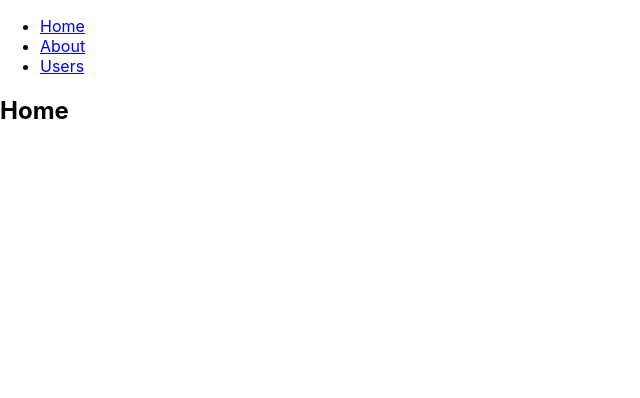
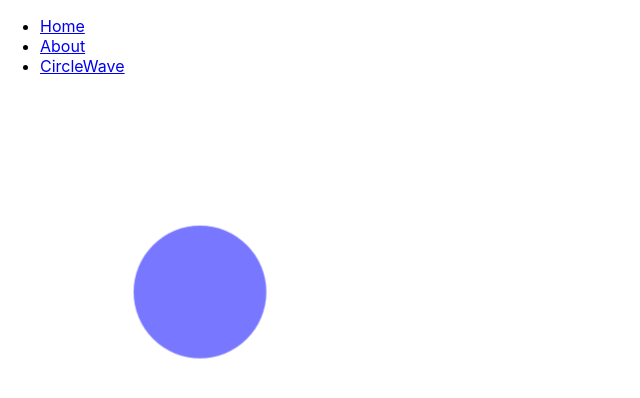
Before and after one commit to kazuyaseki/animation-lab, a React (Create React App) app: page /circleWave in a window 1280 px wide. Shown: the top 398 px of the page, without its empty margins (0-640 px from the left). Built offline with nearby package versions, Linux system fonts and the light colour scheme.

Commit message:
added CircleWave

```diff
--- a/src/App.tsx
+++ b/src/App.tsx
@@ -1,5 +1,6 @@
 import React from 'react'
 import { BrowserRouter as Router, Switch, Route, Link } from 'react-router-dom'
+import CircleWave from './pages/CircleWave'
 
 export default function App() {
   return (
@@ -14,7 +15,7 @@ export default function App() {
               <Link to="/about">About</Link>
             </li>
             <li>
-              <Link to="/users">Users</Link>
+              <Link to="/circleWave">CircleWave</Link>
             </li>
           </ul>
         </nav>
@@ -25,8 +26,8 @@ export default function App() {
           <Route path="/about">
             <About />
           </Route>
-          <Route path="/users">
-            <Users />
+          <Route path="/circleWave">
+            <CircleWave />
           </Route>
           <Route path="/">
             <Home />
@@ -44,7 +45,3 @@ function Home() {
 function About() {
   return <h2>About</h2>
 }
-
-function Users() {
-  return <h2>Users</h2>
-}
--- /dev/null
+++ b/src/pages/CircleWave.tsx
@@ -0,0 +1,26 @@
+import * as React from 'react'
+import styled, { keyframes } from 'styled-components'
+
+export default function CircleWave() {
+  return <Layout></Layout>
+}
+
+const animation = keyframes`
+  0% {
+    opacity: 0.8;
+    transform: scale(0);
+  }
+  80%, 100% {
+    opacity: 0;
+    transform: scale(1);
+  }
+`
+
+const Layout = styled.div`
+  width: 400px;
+  height: 400px;
+  background-color: #0000ff;
+  border-radius: 50%;
+
+  animation: 1.5s ${animation} infinite ease-in-out;
+`
```
